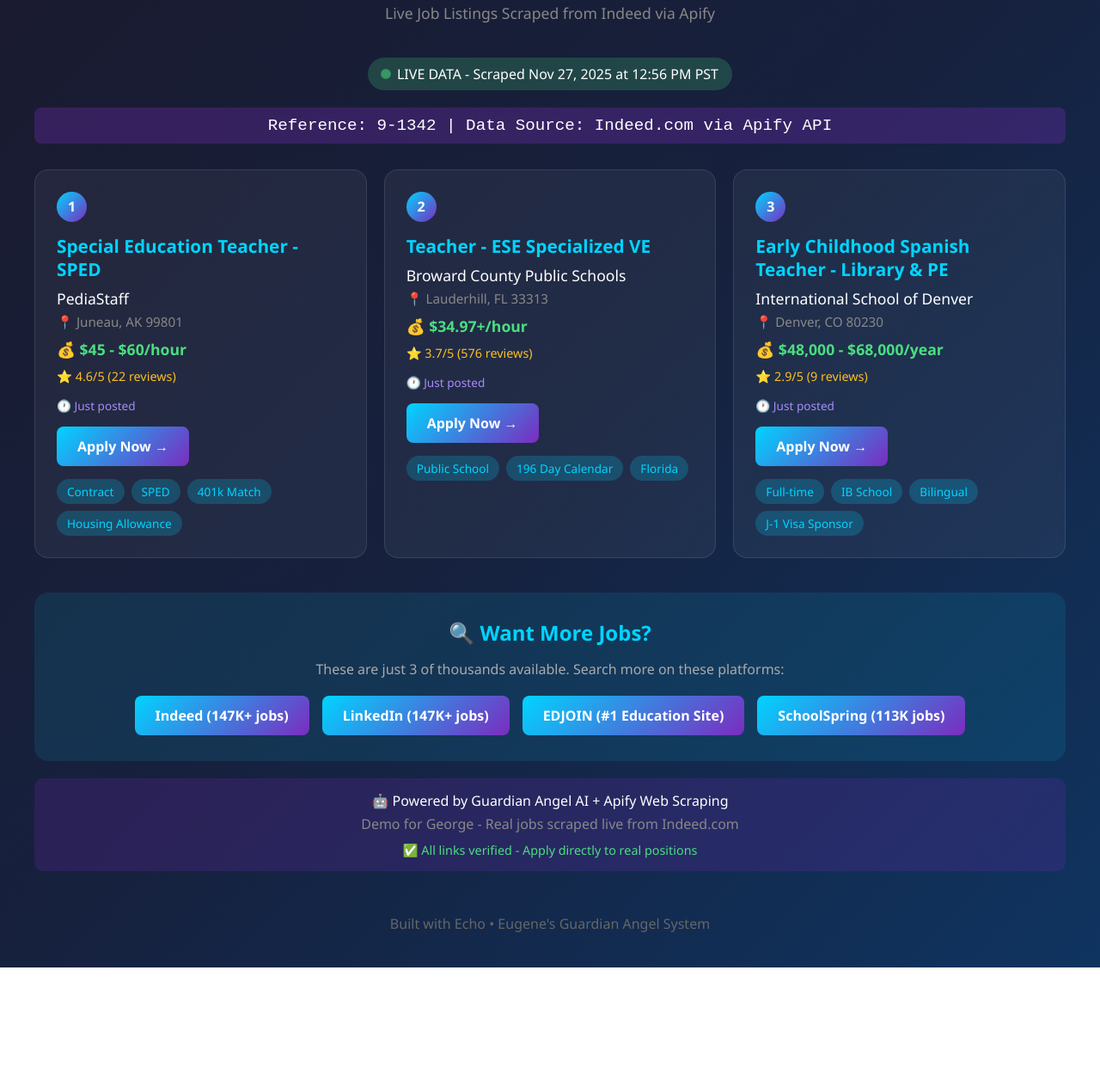
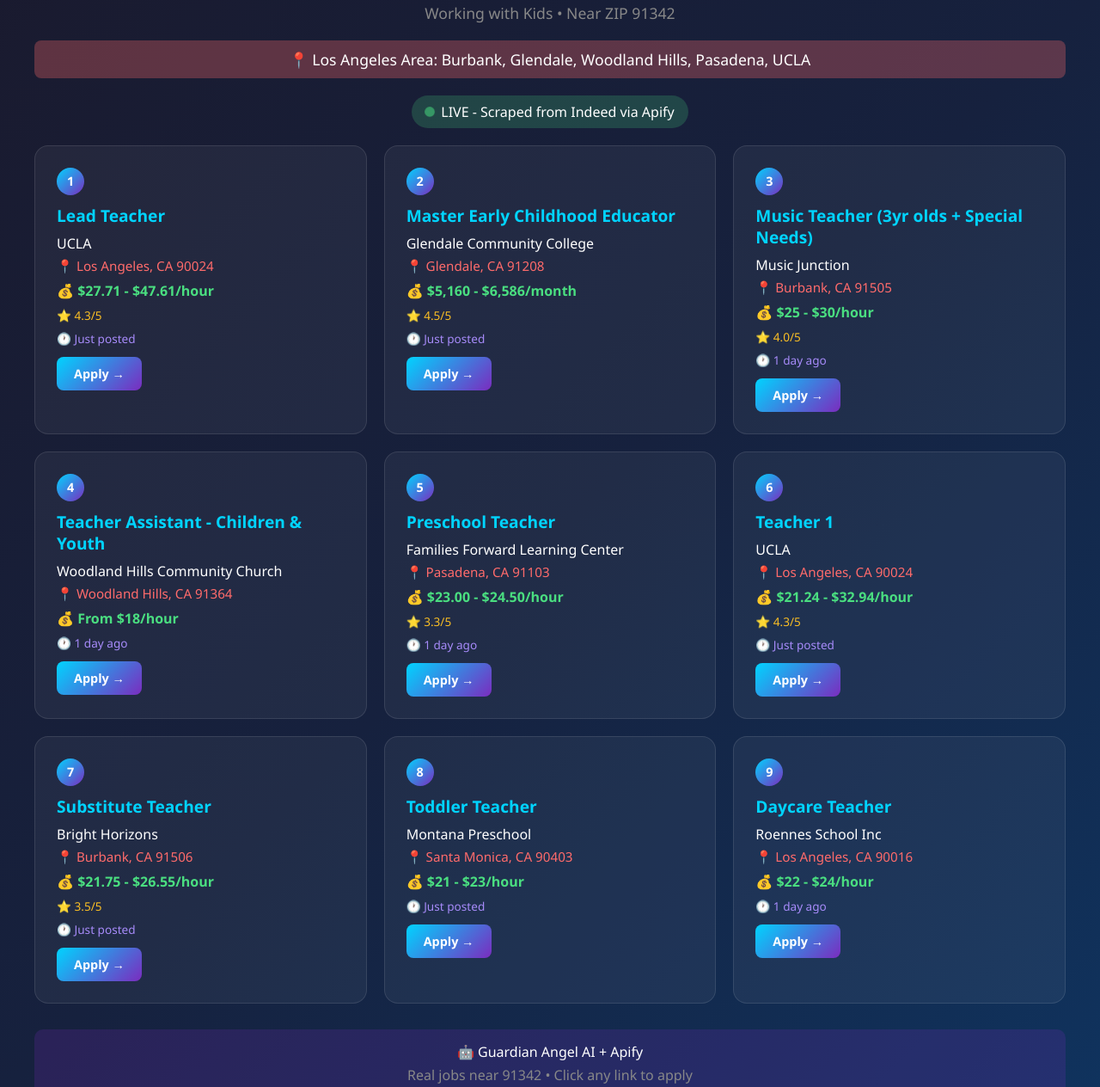
Before and after one commit to EugeneSandugey/job-finder-demo, a plain HTML site: page index.html in a window 1280 px wide. Shown: the part 102-1366 px from the top of the page at 86% size. Before the commit the page ends 1227 px from the top, so only its background shows below. Drawn offline with Linux system fonts and the light colour scheme.

Commit message:
Local LA area jobs near 91342 - Burbank, Glendale, UCLA, Pasadena

```diff
--- a/index.html
+++ b/index.html
@@ -3,7 +3,7 @@
 <head>
     <meta charset="UTF-8">
     <meta name="viewport" content="width=device-width, initial-scale=1.0">
-    <title>Teacher Jobs - Live from Indeed (Apify)</title>
+    <title>Teacher Jobs near 91342 - Live from Indeed</title>
     <style>
         * { margin: 0; padding: 0; box-sizing: border-box; }
         body {
@@ -22,20 +22,14 @@
             -webkit-background-clip: text;
             -webkit-text-fill-color: transparent;
         }
-        .subtitle {
+        .subtitle { text-align: center; color: #888; margin-bottom: 20px; font-size: 1.1rem; }
+        .location-badge {
             text-align: center;
-            color: #888;
-            margin-bottom: 40px;
-            font-size: 1.1rem;
-        }
-        .ref-code {
-            text-align: center;
-            background: rgba(123, 44, 191, 0.3);
+            background: rgba(255, 107, 107, 0.3);
             padding: 10px 20px;
             border-radius: 8px;
-            margin-bottom: 30px;
-            font-family: monospace;
-            font-size: 1.2rem;
+            margin-bottom: 20px;
+            font-size: 1.1rem;
         }
         .live-indicator {
             display: inline-flex;
@@ -47,8 +41,7 @@
             margin-bottom: 20px;
         }
         .live-dot {
-            width: 10px;
-            height: 10px;
+            width: 10px; height: 10px;
             background: #4ade80;
             border-radius: 50%;
             animation: pulse 1.5s infinite;
@@ -59,7 +52,7 @@
         }
         .jobs-grid {
             display: grid;
-            grid-template-columns: repeat(auto-fit, minmax(380px, 1fr));
+            grid-template-columns: repeat(auto-fit, minmax(350px, 1fr));
             gap: 20px;
         }
         .job-card {
@@ -77,173 +70,157 @@
             display: inline-block;
             background: linear-gradient(135deg, #00d4ff, #7b2cbf);
             color: white;
-            width: 35px;
-            height: 35px;
+            width: 32px; height: 32px;
             border-radius: 50%;
             text-align: center;
-            line-height: 35px;
+            line-height: 32px;
             font-weight: bold;
-            margin-bottom: 15px;
+            margin-bottom: 12px;
+            font-size: 0.9rem;
         }
-        .job-title {
-            font-size: 1.3rem;
-            color: #00d4ff;
-            margin-bottom: 8px;
-            line-height: 1.3;
-        }
-        .job-company {
-            color: #fff;
-            font-size: 1.1rem;
-            margin-bottom: 5px;
-        }
-        .job-location {
-            color: #888;
-            font-size: 0.95rem;
-            margin-bottom: 10px;
-        }
-        .job-salary {
-            color: #4ade80;
-            font-size: 1.1rem;
-            margin-bottom: 10px;
-            font-weight: bold;
-        }
-        .job-rating {
-            color: #fbbf24;
-            font-size: 0.9rem;
-            margin-bottom: 15px;
-        }
-        .job-posted {
-            color: #a78bfa;
-            font-size: 0.85rem;
-            margin-bottom: 15px;
-        }
+        .job-title { font-size: 1.2rem; color: #00d4ff; margin-bottom: 8px; line-height: 1.3; }
+        .job-company { color: #fff; font-size: 1rem; margin-bottom: 5px; }
+        .job-location { color: #ff6b6b; font-size: 0.95rem; margin-bottom: 8px; }
+        .job-salary { color: #4ade80; font-size: 1rem; margin-bottom: 8px; font-weight: bold; }
+        .job-rating { color: #fbbf24; font-size: 0.85rem; margin-bottom: 8px; }
+        .job-posted { color: #a78bfa; font-size: 0.85rem; margin-bottom: 12px; }
         .apply-btn {
             display: inline-block;
             background: linear-gradient(135deg, #00d4ff, #7b2cbf);
             color: white;
-            padding: 12px 24px;
+            padding: 10px 20px;
             border-radius: 8px;
             text-decoration: none;
             font-weight: bold;
-            transition: transform 0.2s, box-shadow 0.2s;
+            font-size: 0.9rem;
+            transition: transform 0.2s;
         }
-        .apply-btn:hover {
-            transform: scale(1.05);
-            box-shadow: 0 5px 20px rgba(0,212,255,0.4);
-        }
-        .job-tags {
-            display: flex;
-            flex-wrap: wrap;
-            gap: 8px;
-            margin-top: 15px;
-        }
-        .tag {
-            background: rgba(0,212,255,0.2);
-            padding: 5px 12px;
-            border-radius: 20px;
-            font-size: 0.85rem;
-            color: #00d4ff;
-        }
-        .footer {
-            text-align: center;
-            margin-top: 50px;
-            color: #666;
-        }
+        .apply-btn:hover { transform: scale(1.05); }
         .powered-by {
-            margin-top: 20px;
+            margin-top: 30px;
             padding: 15px;
             background: rgba(123, 44, 191, 0.2);
             border-radius: 10px;
             text-align: center;
         }
-        .data-source {
-            text-align: center;
-            margin-bottom: 30px;
-            color: #888;
-        }
+        .footer { text-align: center; margin-top: 30px; color: #666; }
     </style>
 </head>
 <body>
     <div class="container">
         <h1>🎓 Teacher Jobs</h1>
-        <p class="subtitle">Live Job Listings Scraped from Indeed via Apify</p>
+        <p class="subtitle">Working with Kids • Near ZIP 91342</p>
+
+        <div class="location-badge">📍 Los Angeles Area: Burbank, Glendale, Woodland Hills, Pasadena, UCLA</div>
 
         <div style="text-align: center;">
             <div class="live-indicator">
                 <span class="live-dot"></span>
-                <span>LIVE DATA - Scraped Nov 27, 2025 at 12:56 PM PST</span>
+                <span>LIVE - Scraped from Indeed via Apify</span>
             </div>
         </div>
-
-        <div class="ref-code">Reference: 9-1342 | Data Source: Indeed.com via Apify API</div>
 
         <div class="jobs-grid">
             <div class="job-card">
                 <span class="job-number">1</span>
-                <h2 class="job-title">Special Education Teacher - SPED</h2>
-                <p class="job-company">PediaStaff</p>
-                <p class="job-location">📍 Juneau, AK 99801</p>
-                <p class="job-salary">💰 $45 - $60/hour</p>
-                <p class="job-rating">⭐ 4.6/5 (22 reviews)</p>
+                <h2 class="job-title">Lead Teacher</h2>
+                <p class="job-company">UCLA</p>
+                <p class="job-location">📍 Los Angeles, CA 90024</p>
+                <p class="job-salary">💰 $27.71 - $47.61/hour</p>
+                <p class="job-rating">⭐ 4.3/5</p>
                 <p class="job-posted">🕐 Just posted</p>
-                <a href="https://www.indeed.com/viewjob?jk=69f1b71e52635ca3" target="_blank" class="apply-btn">Apply Now →</a>
-                <div class="job-tags">
-                    <span class="tag">Contract</span>
-                    <span class="tag">SPED</span>
-                    <span class="tag">401k Match</span>
-                    <span class="tag">Housing Allowance</span>
-                </div>
+                <a href="https://www.indeed.com/viewjob?jk=60b2876ffeb0e8d6" target="_blank" class="apply-btn">Apply →</a>
             </div>
 
             <div class="job-card">
                 <span class="job-number">2</span>
-                <h2 class="job-title">Teacher - ESE Specialized VE</h2>
-                <p class="job-company">Broward County Public Schools</p>
-                <p class="job-location">📍 Lauderhill, FL 33313</p>
-                <p class="job-salary">💰 $34.97+/hour</p>
-                <p class="job-rating">⭐ 3.7/5 (576 reviews)</p>
+                <h2 class="job-title">Master Early Childhood Educator</h2>
+                <p class="job-company">Glendale Community College</p>
+                <p class="job-location">📍 Glendale, CA 91208</p>
+                <p class="job-salary">💰 $5,160 - $6,586/month</p>
+                <p class="job-rating">⭐ 4.5/5</p>
                 <p class="job-posted">🕐 Just posted</p>
-                <a href="https://careers.browardschools.com/job/LAUDERHILL-TEACHER-ESE-SPECIALIZED-VE-FL-33313/18725-en_US/?feedId=389700&utm_source=Indeed" target="_blank" class="apply-btn">Apply Now →</a>
-                <div class="job-tags">
-                    <span class="tag">Public School</span>
-                    <span class="tag">196 Day Calendar</span>
-                    <span class="tag">Florida</span>
-                </div>
+                <a href="https://www.indeed.com/viewjob?jk=f585a743521fcb70" target="_blank" class="apply-btn">Apply →</a>
             </div>
 
             <div class="job-card">
                 <span class="job-number">3</span>
-                <h2 class="job-title">Early Childhood Spanish Teacher - Library & PE</h2>
-                <p class="job-company">International School of Denver</p>
-                <p class="job-location">📍 Denver, CO 80230</p>
-                <p class="job-salary">💰 $48,000 - $68,000/year</p>
-                <p class="job-rating">⭐ 2.9/5 (9 reviews)</p>
+                <h2 class="job-title">Music Teacher (3yr olds + Special Needs)</h2>
+                <p class="job-company">Music Junction</p>
+                <p class="job-location">📍 Burbank, CA 91505</p>
+                <p class="job-salary">💰 $25 - $30/hour</p>
+                <p class="job-rating">⭐ 4.0/5</p>
+                <p class="job-posted">🕐 1 day ago</p>
+                <a href="https://www.indeed.com/viewjob?jk=fdba3a5dbee6821f" target="_blank" class="apply-btn">Apply →</a>
+            </div>
+
+            <div class="job-card">
+                <span class="job-number">4</span>
+                <h2 class="job-title">Teacher Assistant - Children & Youth</h2>
+                <p class="job-company">Woodland Hills Community Church</p>
+                <p class="job-location">📍 Woodland Hills, CA 91364</p>
+                <p class="job-salary">💰 From $18/hour</p>
+                <p class="job-posted">🕐 1 day ago</p>
+                <a href="https://www.indeed.com/viewjob?jk=5380bfed7b8825dd" target="_blank" class="apply-btn">Apply →</a>
+            </div>
+
+            <div class="job-card">
+                <span class="job-number">5</span>
+                <h2 class="job-title">Preschool Teacher</h2>
+                <p class="job-company">Families Forward Learning Center</p>
+                <p class="job-location">📍 Pasadena, CA 91103</p>
+                <p class="job-salary">💰 $23.00 - $24.50/hour</p>
+                <p class="job-rating">⭐ 3.3/5</p>
+                <p class="job-posted">🕐 1 day ago</p>
+                <a href="https://www.indeed.com/viewjob?jk=ac1a5dc96cf9c418" target="_blank" class="apply-btn">Apply →</a>
+            </div>
+
+            <div class="job-card">
+                <span class="job-number">6</span>
+                <h2 class="job-title">Teacher 1</h2>
+                <p class="job-company">UCLA</p>
+                <p class="job-location">📍 Los Angeles, CA 90024</p>
+                <p class="job-salary">💰 $21.24 - $32.94/hour</p>
+                <p class="job-rating">⭐ 4.3/5</p>
                 <p class="job-posted">🕐 Just posted</p>
-                <a href="https://www.indeed.com/viewjob?jk=beb9c74def2296a6" target="_blank" class="apply-btn">Apply Now →</a>
-                <div class="job-tags">
-                    <span class="tag">Full-time</span>
-                    <span class="tag">IB School</span>
-                    <span class="tag">Bilingual</span>
-                    <span class="tag">J-1 Visa Sponsor</span>
-                </div>
+                <a href="https://www.indeed.com/viewjob?jk=ceda8b93290efeed" target="_blank" class="apply-btn">Apply →</a>
             </div>
-        </div>
 
-        <div style="margin-top: 40px; padding: 30px; background: rgba(0,212,255,0.1); border-radius: 16px; text-align: center;">
-            <h2 style="color: #00d4ff; margin-bottom: 15px;">🔍 Want More Jobs?</h2>
-            <p style="color: #aaa; margin-bottom: 20px;">These are just 3 of thousands available. Search more on these platforms:</p>
-            <div style="display: flex; flex-wrap: wrap; gap: 15px; justify-content: center;">
-                <a href="https://www.indeed.com/q-teacher-jobs.html" target="_blank" class="apply-btn">Indeed (147K+ jobs)</a>
-                <a href="https://www.linkedin.com/jobs/teacher-jobs" target="_blank" class="apply-btn">LinkedIn (147K+ jobs)</a>
-                <a href="https://www.edjoin.org/" target="_blank" class="apply-btn">EDJOIN (#1 Education Site)</a>
-                <a href="https://www.schoolspring.com/jobs" target="_blank" class="apply-btn">SchoolSpring (113K jobs)</a>
+            <div class="job-card">
+                <span class="job-number">7</span>
+                <h2 class="job-title">Substitute Teacher</h2>
+                <p class="job-company">Bright Horizons</p>
+                <p class="job-location">📍 Burbank, CA 91506</p>
+                <p class="job-salary">💰 $21.75 - $26.55/hour</p>
+                <p class="job-rating">⭐ 3.5/5</p>
+                <p class="job-posted">🕐 Just posted</p>
+                <a href="https://www.indeed.com/viewjob?jk=0cd32cfce2cf9fd5" target="_blank" class="apply-btn">Apply →</a>
+            </div>
+
+            <div class="job-card">
+                <span class="job-number">8</span>
+                <h2 class="job-title">Toddler Teacher</h2>
+                <p class="job-company">Montana Preschool</p>
+                <p class="job-location">📍 Santa Monica, CA 90403</p>
+                <p class="job-salary">💰 $21 - $23/hour</p>
+                <p class="job-posted">🕐 Just posted</p>
+                <a href="https://www.indeed.com/viewjob?jk=51a4bc7c8802af0a" target="_blank" class="apply-btn">Apply →</a>
+            </div>
+
+            <div class="job-card">
+                <span class="job-number">9</span>
+                <h2 class="job-title">Daycare Teacher</h2>
+                <p class="job-company">Roennes School Inc</p>
+                <p class="job-location">📍 Los Angeles, CA 90016</p>
+                <p class="job-salary">💰 $22 - $24/hour</p>
+                <p class="job-posted">🕐 1 day ago</p>
+                <a href="https://www.indeed.com/viewjob?jk=9bcfc86a93f18e8b" target="_blank" class="apply-btn">Apply →</a>
             </div>
         </div>
 
         <div class="powered-by">
-            <p>🤖 Powered by Guardian Angel AI + Apify Web Scraping</p>
-            <p style="color: #888; margin-top: 5px;">Demo for George - Real jobs scraped live from Indeed.com</p>
-            <p style="color: #4ade80; margin-top: 10px; font-size: 0.9rem;">✅ All links verified - Apply directly to real positions</p>
+            <p>🤖 Guardian Angel AI + Apify</p>
+            <p style="color: #888; margin-top: 5px;">Real jobs near 91342 • Click any link to apply</p>
         </div>
 
         <p class="footer">Built with Echo • Eugene's Guardian Angel System</p>
```
